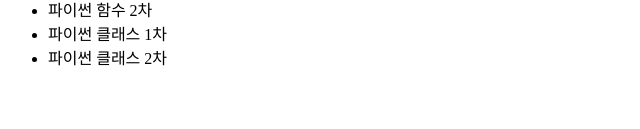
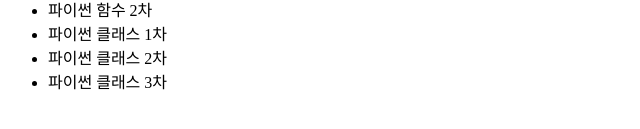
Before and after one commit to ChanHong-Jung/product, a plain HTML site: page index.html in a window 1280 px wide. Shown: the part 139-268 px from the top of the page, without its empty margins (0-640 px from the left). Drawn offline with Linux system fonts and the light colour scheme.

Commit message:
v9 수정9

```diff
--- a/index.html
+++ b/index.html
@@ -15,6 +15,7 @@
         <li> 파이썬 함수 2차</li>
         <li> 파이썬 클래스 1차</li>
         <li> 파이썬 클래스 2차</li>
+        <li> 파이썬 클래스 3차</li>
 
     </ul>
 
```
